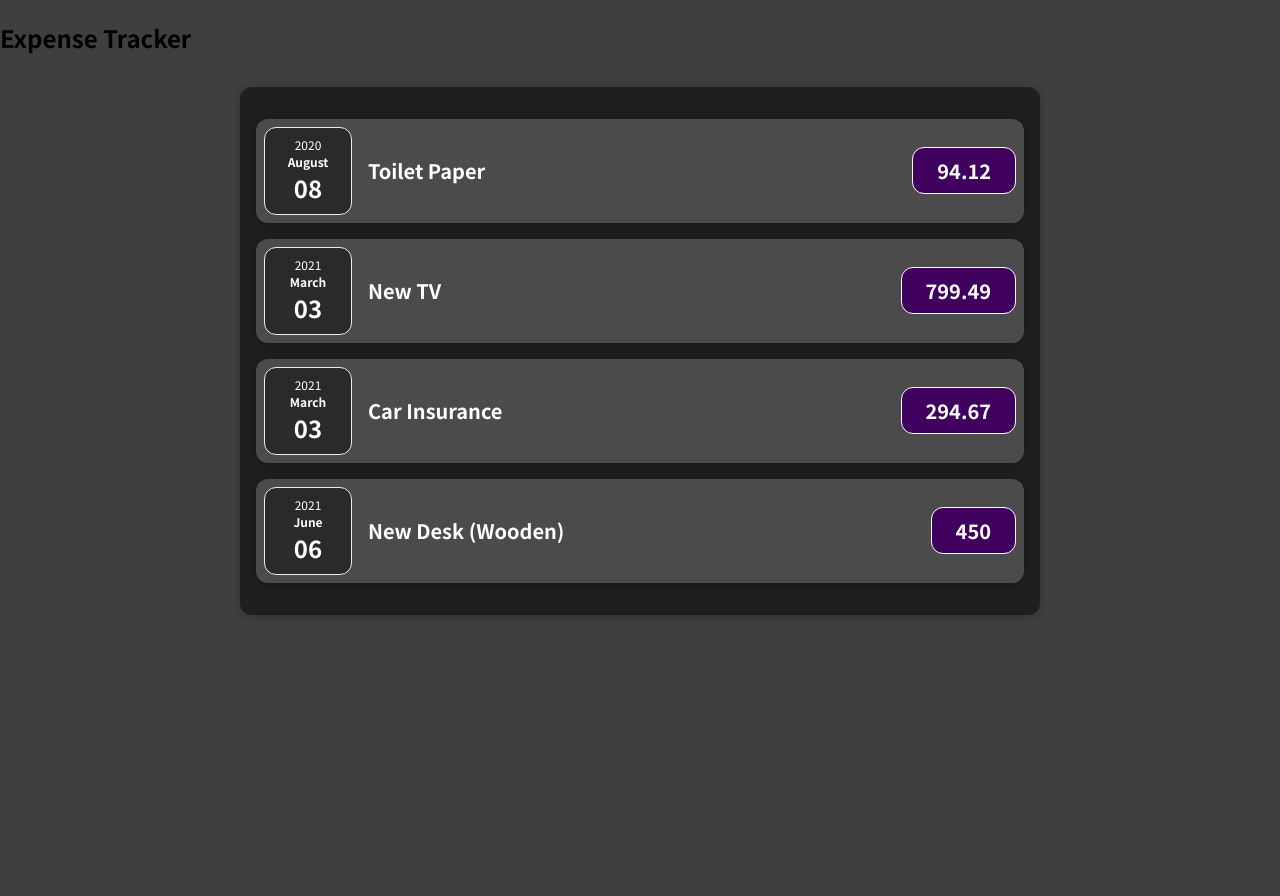
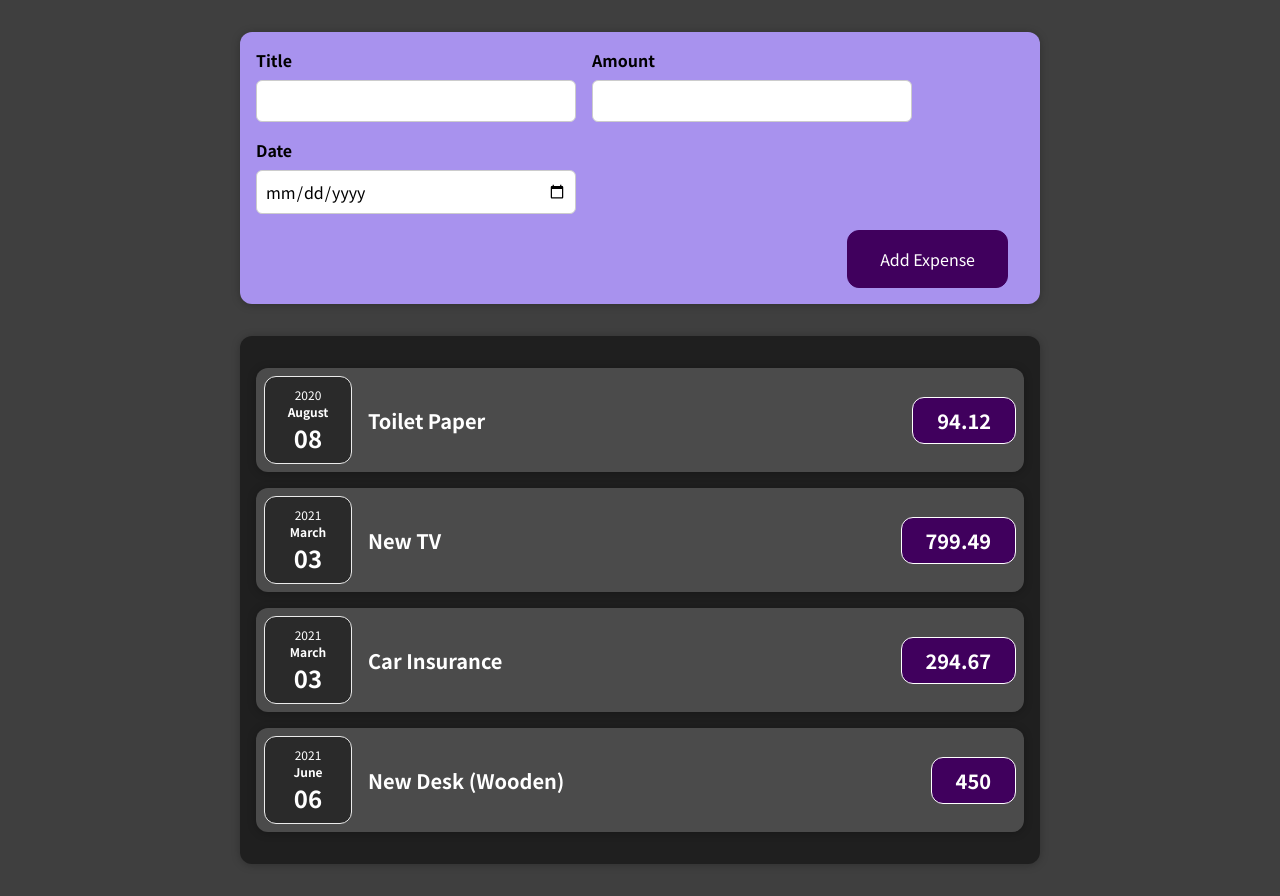
Before and after one commit to Im-OMkar/Expense-Tracker, a React (Create React App) app: page / in a window 1280 px wide. Before the commit the page ends 800 px from the top, so only its background shows below. Built offline with nearby package versions, Linux system fonts and the light colour scheme.

Commit message:
Added. NewExpense & its form to take user input

```diff
--- a/src/App.js
+++ b/src/App.js
@@ -1,4 +1,5 @@
 import Expenses from "./components/Expenses/Expenses";
+import NewExpense from "./components/NewExpense/NewExpense";
 function App() {
   const expenses = [
     {
@@ -22,9 +23,13 @@
     },
   ];
 
+  const addExpenseHandler = (expense) => {
+    console.log(expense);
+  };
+
   return (
     <div>
-      <h2>Expense Tracker</h2>
+      <NewExpense onAddExpense={addExpenseHandler} />
       <Expenses items={expenses} />
     </div>
   );
--- /dev/null
+++ b/src/components/NewExpense/ExpenseForm.css
@@ -0,0 +1,26 @@
+.new-expense__controls {
+  display: flex;
+  flex-wrap: wrap;
+  gap: 1rem;
+  margin-bottom: 1rem;
+  text-align: left;
+}
+
+.new-expense__control label {
+  font-weight: bold;
+  margin-bottom: 0.5rem;
+  display: block;
+}
+
+.new-expense__control input {
+  font: inherit;
+  padding: 0.5rem;
+  border-radius: 6px;
+  border: 1px solid #ccc;
+  width: 20rem;
+  max-width: 100%;
+}
+
+.new-expense__actions {
+  text-align: right;
+}
--- /dev/null
+++ b/src/components/NewExpense/ExpenseForm.js
@@ -0,0 +1,73 @@
+import React from "react";
+import { useState } from "react";
+import "./ExpenseForm.css";
+
+const ExpenseForm = (props) => {
+  const [enteredTitle, setEnteredTitle] = useState("");
+  const [enteredAmount, setEnteredAmount] = useState("");
+  const [enteredDate, setEnteredDate] = useState("");
+
+  const titleChangeHandler = (event) => {
+    setEnteredTitle(event.target.value);
+  };
+  const amountChangeHandler = (event) => {
+    setEnteredAmount(event.target.value);
+  };
+  const dateChangeHandler = (event) => {
+    setEnteredDate(event.target.value);
+  };
+  const submitHandler = (event) => {
+    event.preventDefault();
+
+    const expenseData = {
+      title: enteredTitle,
+      amount: enteredAmount,
+      date: new Date(enteredDate),
+    };
+
+    props.onSaveExpenseData(expenseData);
+    setEnteredTitle("");
+    setEnteredAmount("");
+    setEnteredDate("");
+  };
+
+  return (
+    <form onSubmit={submitHandler}>
+      <div className="new-expense__controls">
+        <div className="new-expense__control">
+          <label>Title</label>
+          <input
+            type="text"
+            value={enteredTitle}
+            onChange={titleChangeHandler}
+          />
+        </div>
+        <div className="new-expense__control">
+          <label>Amount</label>
+          <input
+            type="number"
+            value={enteredAmount}
+            min="0.1"
+            step="0.1"
+            onChange={amountChangeHandler}
+          />
+        </div>
+        <div className="new-expense__control">
+          <label>Date</label>
+          <input
+            type="date"
+            value={enteredDate}
+            min="2020-01-01"
+            max="2030-01-01"
+            onChange={dateChangeHandler}
+          />
+        </div>
+      </div>
+      <div className="new-expense__actions">
+        <button type="submit">Add Expense</button>
+      </div>
+    </form>
+  );
+};
+
+export default ExpenseForm;
--- /dev/null
+++ b/src/components/NewExpense/NewExpense.css
@@ -0,0 +1,38 @@
+.new-expense {
+  background-color: #a892ee;
+  padding: 1rem;
+  margin: 2rem auto;
+  width: 50rem;
+  max-width: 95%;
+  border-radius: 12px;
+  text-align: center;
+  box-shadow: 0 1px 8px rgba(0, 0, 0, 0.25);
+}
+
+.new-expense button {
+  font: inherit;
+  cursor: pointer;
+  padding: 1rem 2rem;
+  border: 1px solid #40005d;
+  background-color: #40005d;
+  color: white;
+  border-radius: 12px;
+  margin-right: 1rem;
+}
+
+.new-expense button:hover,
+.new-expense button:active {
+  background-color: #510674;
+  border-color: #510674;
+}
+
+.new-expense button.alternative {
+  color: #220131;
+  border-color: transparent;
+  background-color: transparent;
+}
+
+.new-expense button.alternative:hover,
+.new-expense button.alternative:active {
+  background-color: #ddb3f8;
+}
--- /dev/null
+++ b/src/components/NewExpense/NewExpense.js
@@ -0,0 +1,21 @@
+import React from "react";
+import "./NewExpense.css";
+import ExpenseForm from "./ExpenseForm";
+
+const NewExpense = (props) => {
+  const onSaveExpenseDataHandler = (enteredExpenseData) => {
+    const expenseData = {
+      ...enteredExpenseData,
+      id: Math.random.toString(),
+    };
+    props.onAddExpense(expenseData);
+  };
+
+  return (
+    <div className="new-expense">
+      <ExpenseForm onSaveExpenseData={onSaveExpenseDataHandler} />
+    </div>
+  );
+};
+
+export default NewExpense;
```
